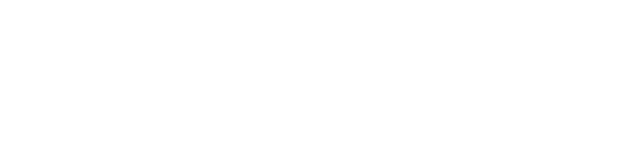
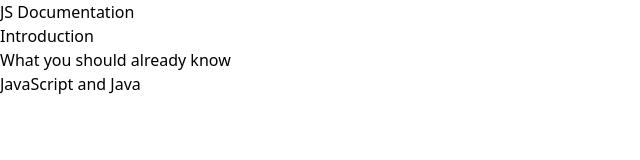
Before and after one commit to NasirKhalidQ/microverse-trial3, a plain HTML site: page src/index.html in a window 1280 px wide. Shown: the whole page, without its empty margins (0-640 px from the left). Drawn offline with Linux system fonts and the light colour scheme.

Commit message:
step 3 & 4 done

```diff
--- a/src/index.html
+++ b/src/index.html
@@ -10,23 +10,20 @@
   <body>
     <script src="https://cdn.freecodecamp.org/testable-projects-fcc/v1/bundle.js"></script>
     <main id="main-doc">
-      <section class="main-section"></section>
-      <section class="main-section"></section>
-      <section class="main-section"></section>
-      <section class="main-section"></section>
+      <section id="js_documentation" class="main-section">
+
+        <header>JS Documentation</header></section>
+      <section id="introduction" class="main-section">
+        <header>Introduction</header>
+      </section>
+      <section id="what_you_should_already_know" class="main-section">
+        <header>What you should already know</header>
+      </section>
+      <section id="javaScript_and_java" class="main-section">
+        <header>JavaScript and Java</header>
+      </section>
     </main>
-    <!--
 
-    Hello Camper!
-
-    For now, the test suite only works in Chrome!
-    Please read the README below in the JS Editor before beginning.
-    Feel free to delete this message once you have read it.
-    Good luck and Happy Coding!
-
-    - The freeCodeCamp Team
-
-    -->
     <script src="js/index.js"></script>
   </body>
 </html>
```
